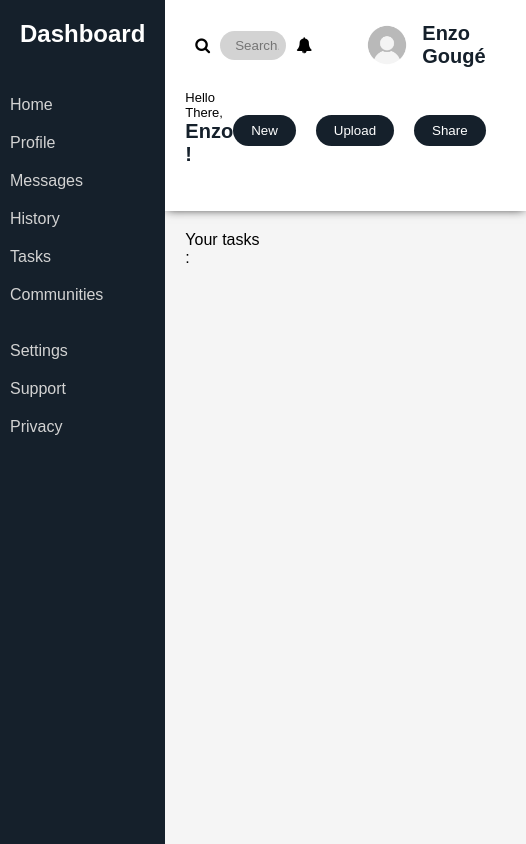
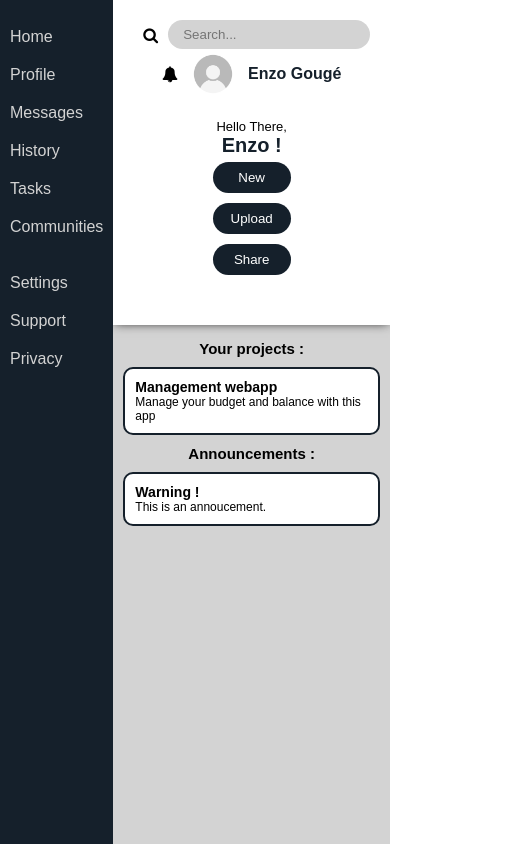
Before and after one commit to Apoll0nsLyre/admin-dashboard, a plain HTML site: page index.html in a window 390 px wide. Shown: the whole page, 526 px wide, since content can reach past the window. Drawn offline with Linux system fonts and the light colour scheme.

Commit message:
finish responsive and basics content

```diff
--- a/content-main.css
+++ b/content-main.css
@@ -2,9 +2,38 @@
     box-sizing: border-box;
     width: 100%;
 }
-.task-container{
+.content{
     box-sizing: border-box;
     display: grid;
-    grid-template-columns: repeat(4, 1fr);
-    padding: 20px;
+    grid-template-columns: 1fr 1fr;
+    padding: 10px;
+    padding-top:15px;
+    grid-gap: 10px;
+    font-size: 12px;
 }
+.content h2{
+    text-align: center;
+}
+
+.projects{
+    grid-column: 1;
+}
+.project, .announcement{
+    border-radius: 10px;
+    background: white;
+    border: 2px solid rgb(21, 32, 43);
+    padding: 10px;
+    margin-top: 10px;
+}
+
+@media screen and (max-width:600px) {
+    .content{
+        grid-template-columns: 1fr;
+    }
+}
+
+@media screen and (max-width:480px){
+    .content h2{
+        font-size: 15px;
+    }
+}
--- a/header.css
+++ b/header.css
@@ -1,12 +1,10 @@
 .header-main-page{
-    box-sizing: border-box;
     display: flex;
     flex-direction:column;
     padding: 20px;
     background: white;
     box-shadow: 0px 0px 10px -2px #141313;
-    position: relative;
-
+    max-width: 100%;
 }
 .top-container{
     display: flex;
@@ -14,8 +12,19 @@
     align-items: center;
     margin-top: auto;
     margin-bottom: auto;
+    width: 100%;
+    box-sizing: border-box;
 }
-.top-container i{
+.top-container form{
+    width: 100%;
+}
+.top-container .fa-bell{
+    margin-bottom: auto;
+    margin-top: auto;
+    margin-left: 10%;
+    margin-right: 10%;
+}
+.top-container .fa-search{
     margin-bottom: auto;
     margin-top: auto;
     margin-left: 10px;
@@ -24,8 +33,8 @@
 .top-container i:hover{
     cursor: pointer;
 }
-.top-container form{
-    width: 150%;
+.search-container{
+    width: 100%;
     display: flex;
     flex-direction: row;
     margin: auto;
@@ -37,7 +46,6 @@
     border-radius: 50px;
     border: none;
     background:lightgrey;
-
 }
 #searchbar:focus{
     outline: none;
@@ -53,11 +61,11 @@ h2.profile-name{
     border-radius: 50%;
 }
 .profile-container{
-    width: 100%;
+    max-width: 100%;
     display: flex;
     flex-direction: row;
-    justify-content: flex-end;
     margin-right: 20px;
+    right: 0;
 }
 .profile-container *{
     margin-left: 10px;
@@ -70,13 +78,13 @@ h2.profile-name{
     cursor: pointer;
 }
 .profile-container .profile-name{
+    font-size: medium;
     margin-top: auto;
     margin-bottom: auto;
 }
 .profile-pic{
     margin-top: auto;
     margin-bottom: auto;
-
 }
 .bottom-container{
     padding-top: 20px;
@@ -123,3 +131,58 @@ h2.profile-name{
     font-size: 20px;
     margin-bottom: 5px;
 }
+
+@media screen and (max-width:600px){
+    body{
+        padding: 0;
+        margin: 0;
+    }
+    .top-container{
+        flex-direction: column;
+        margin: auto;
+    }
+    .top-container .fa-bell{
+        margin-bottom: 10px;
+        margin-top: 10px;
+        margin-left: 0;
+        margin-right: 0;
+        padding: 0;
+    }
+    .search-container{
+        align-items: center;
+        margin: auto;
+        justify-content: center;
+        width: 100%;
+    }
+    #searchbar{
+        width: 100%;
+    }
+    .profile-container{
+        justify-content: inherit;
+        align-items: center;
+        padding: 0;
+        margin: 0;
+    }
+    .bottom-container{
+        justify-content: inherit;
+        flex-direction: column;
+    }
+    .button-container{
+        flex-direction: column;
+    }
+    .button-container .header-button{
+        margin: 0;
+        margin-bottom: 10px;
+    }
+    .text-container{
+        justify-content: inherit;
+        align-items: center;
+        flex-direction: column;
+    }
+}
+
+@media screen and (max-width:320px){
+    .profile-container .profile-pic{
+        display: none;
+    }
+}
--- a/index.css
+++ b/index.css
@@ -4,29 +4,34 @@
     font-family: 'Poppins', sans-serif;
 }
 body{
-    background-color: #f5f5f5;
-    height: 100vh;
-    width: 100vw;
     padding: 0;
     margin: 0;
+    width: 100vw;
+    min-height: 100vh;
+    height: auto;
+    overflow-x: hidden;
 }
 a{
     text-decoration: none;
 }
 .page-container{
-    display: flex;
-    flex-direction: row;
+    height: 100vh;
+    width: 100vw;
+    display: grid;
+    grid-template-columns: 1fr 4fr;
     box-sizing: border-box;
-    height: 100%;
 }
-.page-container h2{
+.page-container .dashboard-title{
     color:white;
 }
 
 .menu-side{
-    background-color: #f5f5f5;
     background: rgb(21, 32, 43);
     z-index: 1;
+
+    padding-top: 0px;
+    display: flex;
+    flex-direction: column;
 }
 .dashboard-title{
     color: white;
@@ -66,7 +71,26 @@ a{
     z-index: 2;
 }
 .main-page{
+    display: flex;
+    flex-direction: column;
     width: 100%;
-    height: 100vh;
-    background-color: #f5f5f5;
+    background: lightgray;
+    height: 100%;
+    min-height: 100vh;
 }
+
+@media screen and (max-width: 600px){
+    .dashboard-title{
+        display: none;
+    }
+    .menu-side{
+        padding: 0;
+    }
+}
+
+@media screen and (max-width:320px) {
+    .menu-side{
+        font-size: 10px;
+    }
+
+}
--- a/index.html
+++ b/index.html
@@ -36,9 +36,10 @@
         <div class="header-main-page">
             <div class="top-container">
                 <form action="">
-                    <i class="fa fa-search" aria-hidden="true"></i>
-                    <input id="searchbar" type="text" placeholder="Search...">
-
+                    <div class="search-container">
+                        <i class="fa fa-search" aria-hidden="true"></i>
+                        <input id="searchbar" type="text" placeholder="Search...">
+                    </div>
                 </form>
                 <div class="profile-container">
                     <i class="fa fa-bell" aria-hidden="true"></i>
@@ -61,14 +62,19 @@
         </div>
 
         <div class="content-main-page">
-            <div class="task-container">
-                <p>Your tasks :</p>
-                <div class="task">
-
+            <div class="content">
+                <div class="projects">
+                    <h2>Your projects :</h2>
+                    <div class="project">
+                        <h3>Management webapp</h3>
+                        <p>Manage your budget and balance with this app</p>
+                    </div>
                 </div>
-            </div>
-            <div class="side-container">
-                <div class="side-content">
+                <div class="announcements">
+                    <h2>Announcements :</h2>
+                    <div class="announcement">
+                        <h3>Warning !</h3>
+                        <p>This is an annoucement.</p>
 
                 </div>
             </div>
```
